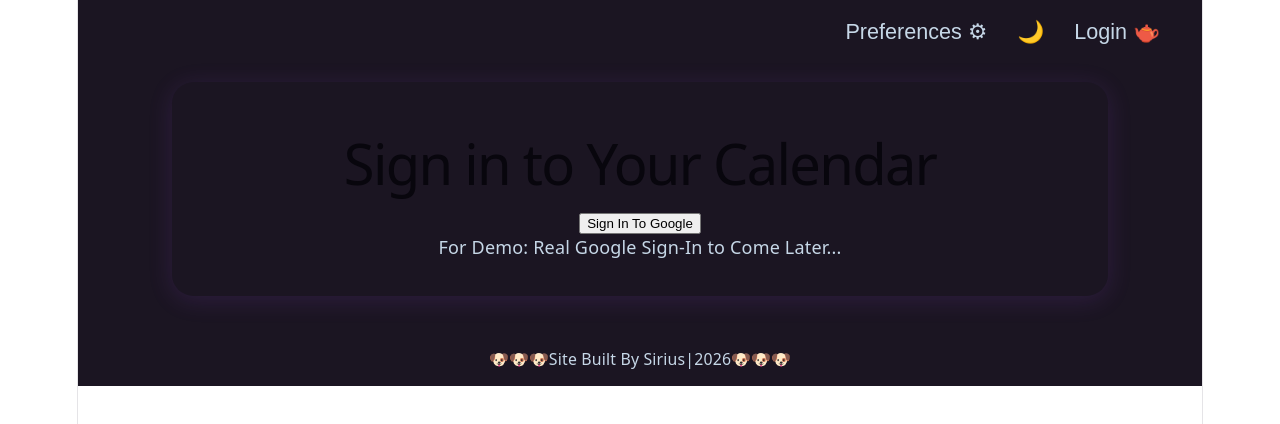
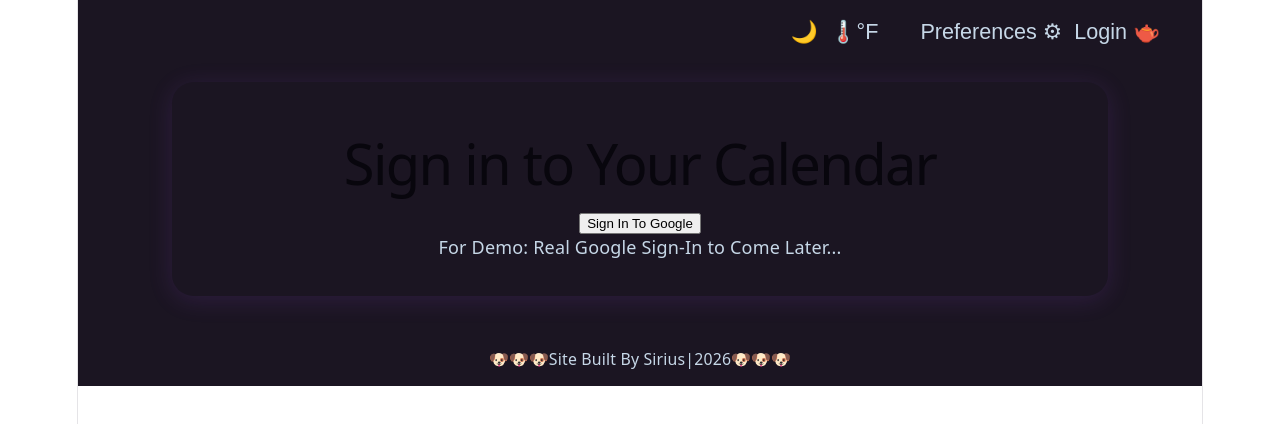
Before and after one commit to poisonpsychicghost-hue/Vue-Calendar-Project, a Vue app: page / in a window 1280 px wide. Shown: the top 424 px of the page. Built offline with nearby package versions, Linux system fonts and the light colour scheme; no server answers.

Commit message:
Got Location Button to Cycle Once.

```diff
--- a/src/App.vue
+++ b/src/App.vue
@@ -1,52 +1,59 @@
 <script setup>
 import { ref } from 'vue'
 import CalendarView from './components/CalendarView.vue'
-import GoogleLogin from './components/GoogleLogin.vue';
-import UserPrefs from './components/userPrefs.vue';
+import GoogleLogin from './components/GoogleLogin.vue'
+import UserPrefs from './components/userPrefs.vue'
+import { useCalendarStore } from './stores/calendarStore.js'
 
+const store = useCalendarStore()
 
-const userName = 'Sirius'; //Import Name from Google Auth.
-const theme = ref('dark');
-function toggleTheme() {
-    theme.value = theme.value === 'dark' ? 'light' : 'dark'
-
-};
-
-const isLoggedIn = ref(false);
+const isLoggedIn = ref(false)
 function handleAuth() {
-    isLoggedIn.value = !isLoggedIn.value //PlaceHolder for Google Auth Hook
-};
+  isLoggedIn.value = !isLoggedIn.value // PlaceHolder for Google Auth Hook
+}
 
 const prefOpen = ref(false)
 function openPref() {
   prefOpen.value = !prefOpen.value
 }
-
 </script>
 
 <template>
-    <div :class="['app-bg', theme]">
+  <div :class="['app-bg', store.theme]">
     <header class="top-bar">
-            <button @click="openPref">
-                Preferences ⚙
+      <div class="top-user-toggles">
+        <button @click="store.cycleTheme">
+          <span v-if="store.theme === 'dark'">🌙</span>
+          <span v-else-if="store.theme === 'light'">🌻</span>
+          <span v-else-if="store.theme === 'ocean'">🌊</span>
+          <span v-else="store.theme === 'forest'">🌳</span>
         </button>
-            <button @click="toggleTheme">
-                {{ theme === 'dark' ? '🌙' : '🌻' }}
+        <button @click="store.toggleUnit">🌡️°{{ store.unit.toUpperCase() }}</button>
+        <button @click="store.nextLocation">
+          {{ store.preferredLocations[store.activeLocationIdx] }}
         </button>
+      </div>
+      <div class="top-system-tabs">
+        <button @click="openPref">Preferences ⚙</button>
         <button @click="handleAuth">
           {{ isLoggedIn ? 'Logout 🐶' : 'Login 🫖' }}
         </button>
+      </div>
     </header>
     <main class="main-window">
       <div v-if="!isLoggedIn">
-                <GoogleLogin :theme="theme"/>
+        <GoogleLogin :theme="store.theme"/>
       </div>
       <div v-if="isLoggedIn && prefOpen">
-                <UserPrefs :theme="theme"/>
+        <UserPrefs :theme="store.theme"/>
       </div>
       <div v-if="isLoggedIn && !prefOpen">
-                <h1>{{ userName }}'s Calendar</h1>
-                <CalendarView :theme="theme" />
+        <h1>{{ store.userName }}'s Calendar</h1>
+        <CalendarView
+          :theme="store.theme"
+          :temp-unit="store.unit"
+          :location="store.preferredLocations[store.activeLocationIdx]"
+        />
       </div>
     </main>
     <footer>
@@ -56,6 +63,7 @@ function openPref() {
     </footer>
   </div>
 </template>
+
 
 <style scoped>
 .app-bg.dark {
--- a/src/components/CalendarView.vue
+++ b/src/components/CalendarView.vue
@@ -6,7 +6,7 @@ import WeeklyView from './WeeklyView.vue';
 import DailyView from './DailyView.vue';
 import { getWeather } from '../api/weather.js';
 
-const props = defineProps(['theme']);
+const props = defineProps(['theme', 'temp-unit', 'location']);
 const currentView = ref('month'); // 'month', 'week', 'day'
 const year = ref(new Date().getFullYear());
 const month = ref(new Date().getMonth());
--- a/src/components/userPrefs.vue
+++ b/src/components/userPrefs.vue
@@ -6,20 +6,27 @@
       <label>
         Display Name:
         <input v-model="prefs.displayName" placeholder="Display name" />
+        <button @click="updateName">Update Name</button>
       </label>
 
       <label>
         Preferred Locations:
-        <div v-for="(loc, idx) in prefs.preferredLocations" :key="idx">
-          <input v-model="prefs.preferredLocations[idx]" placeholder="Location" />
-          <button type="button" @click="prefs.preferredLocations.splice(idx, 1)" v-if="prefs.preferredLocations.length > 1">Remove</button>
+        <div v-for="(loc, idx) in store.preferredLocations" :key="idx" style="margin-bottom: 0.5em;">
+          <input v-model="store.preferredLocations[idx]" placeholder="Location" />
+          <button type="button" @click="store.setActiveLocation(idx)">
+            Set Active
+          </button>
+          <span v-if="store.activeLocationIdx === idx">&nbsp;(Current)</span>
+          <button type="button" @click="store.preferredLocations.splice(idx, 1)" v-if="store.preferredLocations.length > 1">
+            Remove
+          </button>
         </div>
-        <button type="button" @click="addLocations">Add Location</button>
+        <button type="button" @click="store.preferredLocations.push('')">Add Location</button>
       </label>
 
       <label>
         Temperature Unit:
-        <select v-model="prefs.unit">
+        <select v-model="store.unit">
           <option value="f">°F</option>
           <option value="c">°C</option>
         </select>
@@ -27,11 +34,11 @@
 
       <label>
         Theme:
-        <select v-model="prefs.theme">
+        <select v-model="store.theme">
           <option value="light">Light</option>
           <option value="dark">Dark</option>
-          <option value="alt1">Alt 1</option>
-          <option value="alt2">Alt 2</option>
+          <option value="ocean">Ocean</option>
+          <option value="forest">Forest</option>
         </select>
       </label>
 
@@ -106,6 +113,9 @@
 
 <script setup>
 import { ref } from 'vue'
+import { useCalendarStore } from '../stores/calendarStore'
+
+const store = useCalendarStore()
 
 const prefs = ref({
   displayName: '',
@@ -120,8 +130,12 @@ const prefs = ref({
   }
 })
 
+function updateName() {
+  store.userName.push('')
+}
+
 function addLocations() {
-  prefs.value.preferredLocations.push('')
+  store.preferredLocations.push('')
 }
 
 function clearPrefs() {
--- a/src/stores/calendarStore.js
+++ b/src/stores/calendarStore.js
@@ -10,6 +10,7 @@ export const useCalendarStore = defineStore('calendar', {
         notesByDate: {}, // { '2026-05-27': "My Daily Notes..."}
         user: null,
         session: null,
+        username: '',
         unit: 'f',
         theme: 'dark',
         preferredLocations: ['Atlanta'],
@@ -59,15 +60,16 @@ export const useCalendarStore = defineStore('calendar', {
             this.unit = this.unit === 'f' ? 'c' : 'f'
         },
         cycleTheme() {
-            const themes = ['dark', 'light'] //add 'ocean' and 'forest' in Polish
+            const themes = ['dark', 'light', 'ocean', 'forest']
             const idx = themes.indexOf(this.theme)
-            this.theme = theme[(idx + 1) % themes.length]
+            this.theme = themes[(idx + 1) % themes.length]
         },
         setTheme(newTheme) {
             this.theme = newTheme
         },
         nextLocation() {
-            this.activeLoactionIdx = (this.activeLoactionIdx + 1) % this.preferredLocations.length
+            if (!this.preferredLocations.length) return
+            this.activeLocationIdx = (this.activeLoactionIdx + 1) % this.preferredLocations.length
         },
         setActiveLocation(idx) { this.activeLocationIdx = idx}
     }
```
Lines whose indentation alone changed are shown as unchanged.
